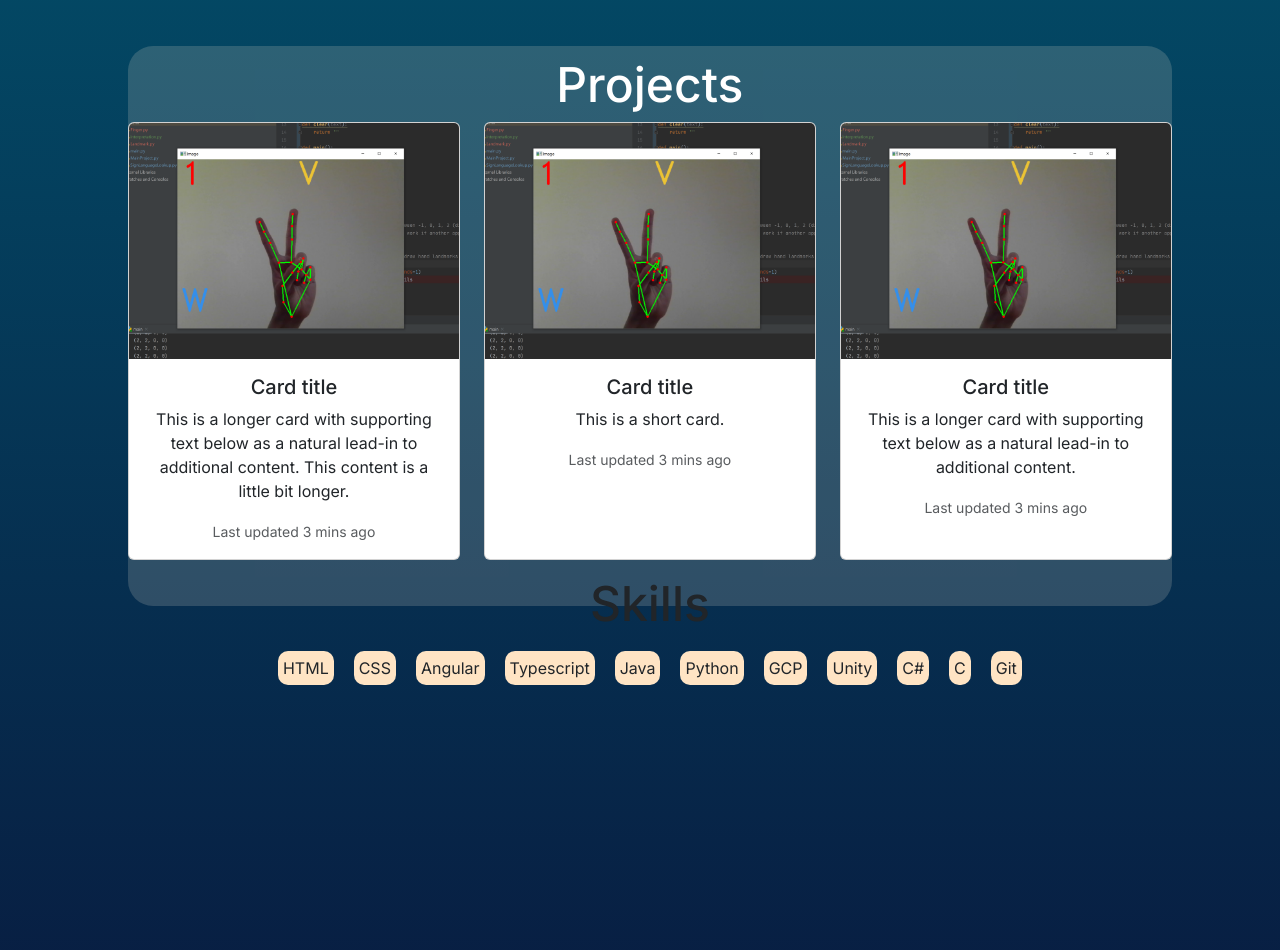
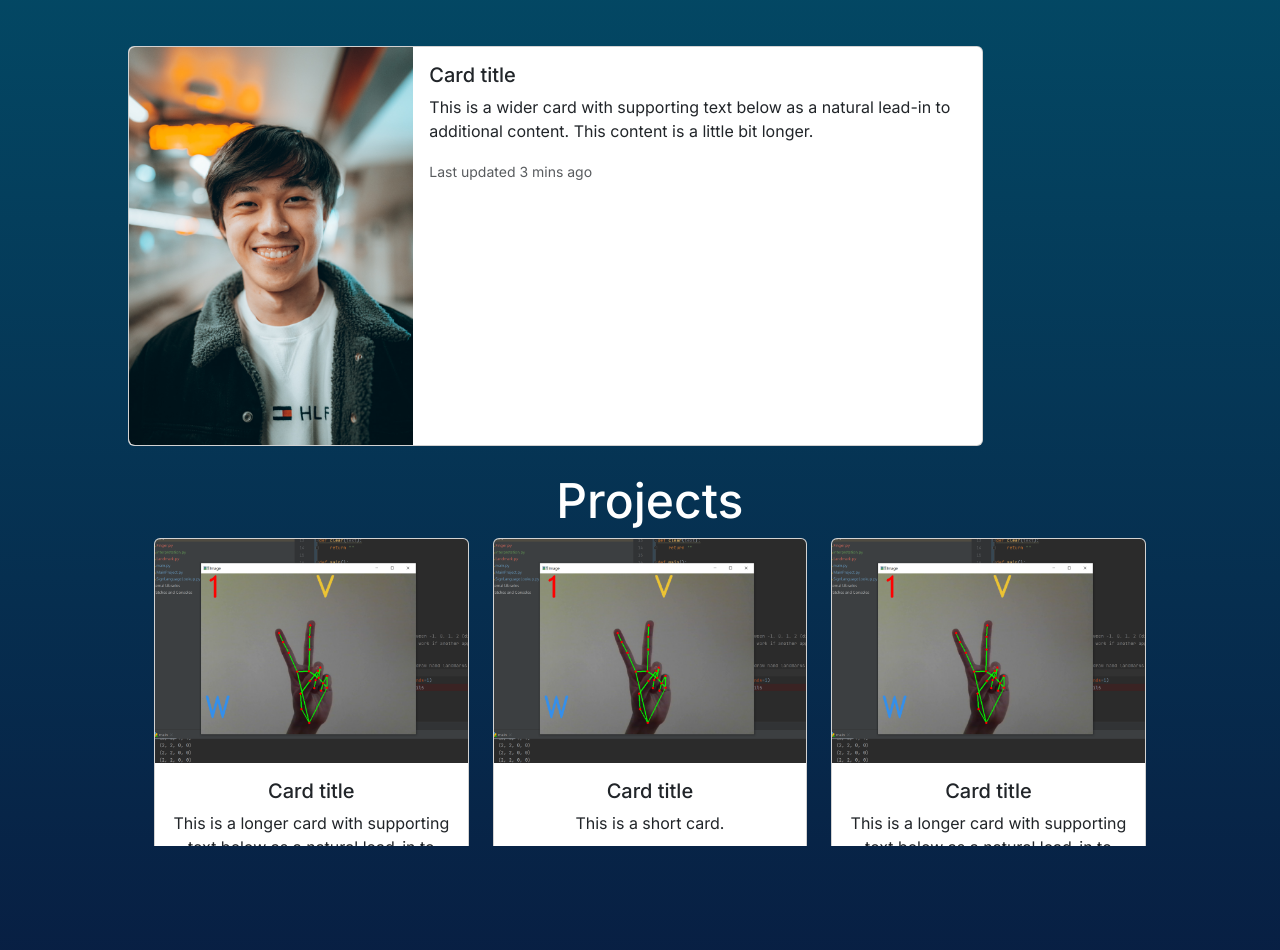
Before and after one commit to 1terry/Website-2023, an Angular app in the folder Portfolio/: page / in a window 1280 px wide. Shown: the part 1202-2152 px from the top of the page. Built offline with nearby package versions, Linux system fonts and the light colour scheme.

Commit message:
Updated site with more cards

```diff
--- a/Portfolio/src/app/about/about.component.html
+++ b/Portfolio/src/app/about/about.component.html
@@ -1,64 +1,29 @@
 <app-bubble-background></app-bubble-background>
 <div class="about-container">
-    <div class="about-overview">
-        <div class="about">
-            <h1 class="about-title"> Projects</h1>
+  <!-- <div class="about-me">
+    <div class="description">
+      <h1> Who am I?</h1>
+      <p> Aside from coding, I love cooking, climbing, and hanging out with friends. Most of all, I love experimenting and trying
+        new things! That's why instead of building a boring normal website, I've themed this one around the ocean 🐚</p>
+    </div>
+    <img class="pictures" src="/assets/headshot.jpg">
+  </div> -->
 
-            <div class="row row-cols-1 row-cols-md-3 g-4">
-              <div class="col">
-                <div class="card h-100">
-                  <img src="/assets/ASL.png" class="card-img-top" alt="...">
+  <div class="card mb-3" style="max-width: 80%;">
+    <div class="row g-0">
+      <div class="col-md-4">
+        <img src="/assets/headshot.jpg" class="img-fluid rounded-start" alt="...">
+      </div>
+      <div class="col-md-8">
         <div class="card-body">
           <h5 class="card-title">Card title</h5>
-                    <p class="card-text">This is a longer card with supporting text below as a natural lead-in to additional content. This content is a little bit longer.</p>
+          <p class="card-text">This is a wider card with supporting text below as a natural lead-in to additional content. This content is a little bit longer.</p>
           <p class="card-text"><small class="text-muted">Last updated 3 mins ago</small></p>
-
-                  </div>
-                </div>
-              </div>
-              <div class="col">
-                <div class="card h-100">
-                  <img src="/assets/ASL.png" class="card-img-top" alt="...">
-                  <div class="card-body">
-                    <h5 class="card-title">Card title</h5>
-                    <p class="card-text">This is a short card.</p>
-                    <p class="card-text"><small class="text-muted">Last updated 3 mins ago</small></p>
-
-                  </div>
-                </div>
-              </div>
-              <div class="col">
-                <div class="card h-100">
-                  <img src="/assets/ASL.png" class="card-img-top" alt="...">
-                  <div class="card-body">
-                    <h5 class="card-title">Card title</h5>
-                    <p class="card-text">This is a longer card with supporting text below as a natural lead-in to additional content.</p>
-                    <p class="card-text"><small class="text-muted">Last updated 3 mins ago</small></p>
-
         </div>
       </div>
     </div>
   </div>
-        </div>
-        <div class="skills">
-            <h1 class="skills-title"> Skills </h1>
-            <!-- <h3> My name is Terry and I'm a software developer. </h3> -->
-            <li> HTML </li>
-            <li> CSS </li>
-            <li> Angular </li>
-            <li> Typescript </li>
-            <li> Java </li>
-            <li> Python </li>
-            <li> GCP </li>
-            <li> Unity </li>
-            <li> C# </li>
-            <li> C </li>
-            <li> Git </li>
+
+  <app-projects></app-projects>
 
 </div>
-        <div class="Courses">
-
-
-        </div>
-    </div>
-</div>
--- a/Portfolio/src/app/about/about.component.scss
+++ b/Portfolio/src/app/about/about.component.scss
@@ -14,59 +14,15 @@
     // color: white;
 }
 
-.about-overview{
-    // width: 80%;
-    height: 70%;
-    border-radius: 25px;
-    margin-right: 25px;
-    background-color: rgba(225, 217, 202, 0.187);
+.about-me{
+
 }
 
-h1{
-    font-size: 3rem;
+.description{
+    max-width: 500px;
+
 }
 
-.skills{
-    align-items: center;
-    text-align: center;
-    // float: right;
-    // height: 90vh;
-    // background-color: wheat;
+.pictures{
+    width: 30%;
 }
-
-.skills-title{
-    margin-top: 15px;
-}
-
-ul, li {
-    display:inline-block;
-    margin: 10px;
-    background-color: bisque;
-    padding: 5px;
-    border-radius: 10px;
-}
-
-.about-title{
-    color: white;
-    padding-top: 10px;
-}
-
-.about-text{
-    padding-top: 25px;
-}
-
-.about{
-    text-align: center;
-
-    // float: left;
-    // background-color: red;
-    // height: 90vh;
-}
-
-@media screen and (max-width: 800px) {
-
-    .about-container{
-      margin-top: 100vh;
-    }
-
-}
--- a/Portfolio/src/app/app.module.ts
+++ b/Portfolio/src/app/app.module.ts
@@ -10,6 +10,7 @@ import { MovingWavesComponent } from './moving-waves/moving-waves.component';
 import { BubbleBackgroundComponent } from './bubble-background/bubble-background.component';
 import { CardsComponent } from './cards/cards.component';
 import { AboutComponent } from './about/about.component';
+import { ProjectsComponent } from './projects/projects.component';
 
 @NgModule({
   declarations: [
@@ -21,7 +22,8 @@ import { AboutComponent } from './about/about.component';
     MovingWavesComponent,
     BubbleBackgroundComponent,
     CardsComponent,
-    AboutComponent
+    AboutComponent,
+    ProjectsComponent
   ],
   imports: [
     BrowserModule,
--- a/Portfolio/src/app/cards/cards.component.html
+++ b/Portfolio/src/app/cards/cards.component.html
@@ -1,5 +1,7 @@
 
 <div class="cards">
+  <!-- <h1> Click the cards below to learn more about me!</h1>
+  <h3> Add emoticons to each of them</h3> -->
 
   <div class="scene scene--card">
     <div class="card" #card1 (click) = 'flipCard1()'>
--- /dev/null
+++ b/Portfolio/src/app/projects/projects.component.html
@@ -0,0 +1,62 @@
+<div class="about-overview">
+    <div class="about">
+        <h1 class="about-title"> Projects</h1>
+
+        <div class="row row-cols-1 row-cols-md-3 g-4">
+          <div class="col">
+            <div class="card h-100">
+              <img src="/assets/ASL.png" class="card-img-top" alt="...">
+              <div class="card-body">
+                <h5 class="card-title">Card title</h5>
+                <p class="card-text">This is a longer card with supporting text below as a natural lead-in to additional content. This content is a little bit longer.</p>
+                <p class="card-text"><small class="text-muted">Last updated 3 mins ago</small></p>
+
+              </div>
+            </div>
+          </div>
+          <div class="col">
+            <div class="card h-100">
+              <img src="/assets/ASL.png" class="card-img-top" alt="...">
+              <div class="card-body">
+                <h5 class="card-title">Card title</h5>
+                <p class="card-text">This is a short card.</p>
+                <p class="card-text"><small class="text-muted">Last updated 3 mins ago</small></p>
+
+              </div>
+            </div>
+          </div>
+          <div class="col">
+            <div class="card h-100">
+              <img src="/assets/ASL.png" class="card-img-top" alt="...">
+              <div class="card-body">
+                <h5 class="card-title">Card title</h5>
+                <p class="card-text">This is a longer card with supporting text below as a natural lead-in to additional content.</p>
+                <p class="card-text"><small class="text-muted">Last updated 3 mins ago</small></p>
+
+              </div>
+            </div>
+          </div>
+        </div>
+    </div>
+
+    <div class="skills">
+        <h1 class="skills-title"> Skills </h1>
+        <!-- <h3> My name is Terry and I'm a software developer. </h3> -->
+        <li> HTML </li>
+        <li> CSS </li>
+        <li> Angular </li>
+        <li> Typescript </li>
+        <li> Java </li>
+        <li> Python </li>
+        <li> GCP </li>
+        <li> Unity </li>
+        <li> C# </li>
+        <li> C </li>
+        <li> Git </li>
+
+    </div>
+    <div class="Courses">
+
+
+    </div>
+</div>
--- /dev/null
+++ b/Portfolio/src/app/projects/projects.component.scss
@@ -0,0 +1,57 @@
+.about-overview{
+    // width: 80%;
+    height: 70%;
+    border-radius: 25px;
+    margin-right: 25px;
+    // background-color: rgba(225, 217, 202, 0.187);
+}
+
+h1{
+    font-size: 3rem;
+}
+
+
+.skills{
+    align-items: center;
+    text-align: center;
+}
+
+.skills-title{
+    margin-top: 15px;
+}
+
+ul, li {
+    display:inline-block;
+    margin: 10px;
+    background-color: bisque;
+    padding: 5px;
+    border-radius: 10px;
+}
+
+.about-title{
+    color: white;
+    padding-top: 10px;
+}
+
+.about-text{
+    padding-top: 25px;
+}
+
+.about{
+    text-align: center;
+    width: 95%;
+    margin-left: 2.5%;
+    // float: left;
+    // background-color: red;
+    // height: 90vh;
+}
+
+
+
+@media screen and (max-width: 800px) {
+
+    .about-container{
+      margin-top: 100vh;
+    }
+
+}
--- /dev/null
+++ b/Portfolio/src/app/projects/projects.component.ts
@@ -0,0 +1,15 @@
+import { Component, OnInit } from '@angular/core';
+
+@Component({
+  selector: 'app-projects',
+  templateUrl: './projects.component.html',
+  styleUrls: ['./projects.component.scss']
+})
+export class ProjectsComponent implements OnInit {
+
+  constructor() { }
+
+  ngOnInit(): void {
+  }
+
+}
```
Also changed, not shown: 1 other file (tests, documents, lock files or other folders). Lines whose indentation alone changed are shown as unchanged.
